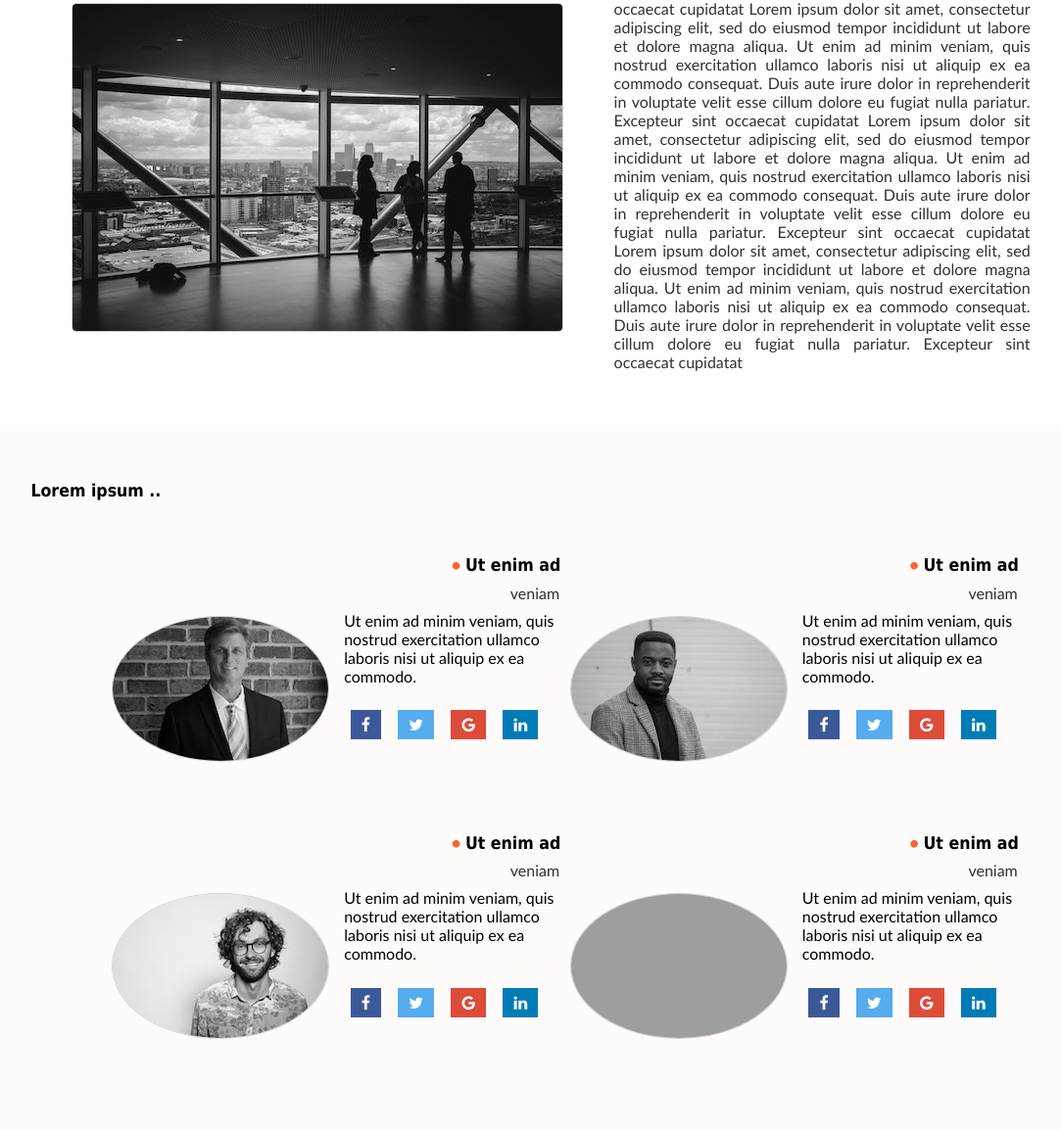
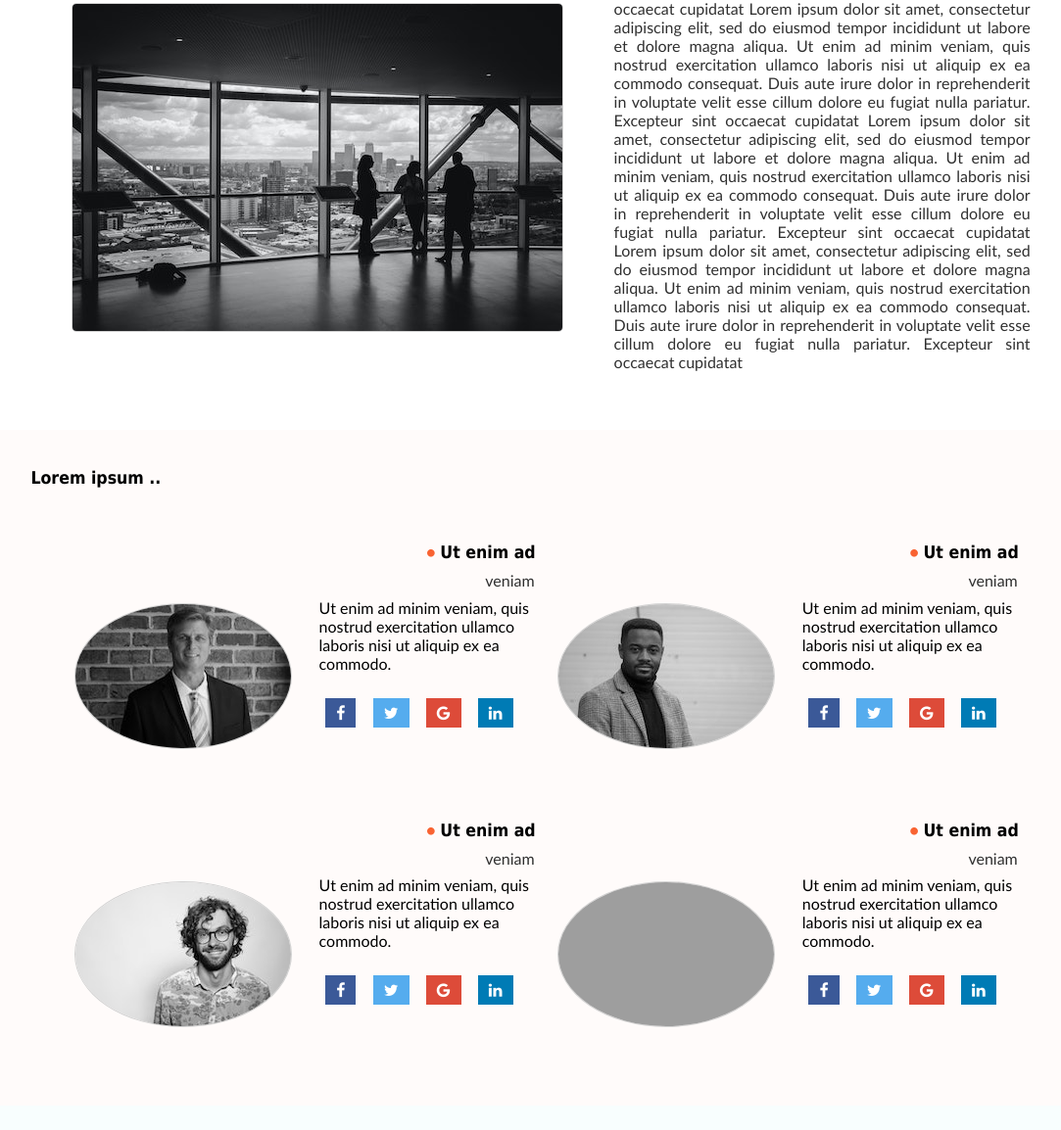
Before and after one commit to sunnysunny77/business, a PHP site: page / in a window 1280 px wide. Shown: the part 1708-2862 px from the top of the page at 98% size, without its empty margins (71-1154 px from the left). After the commit the page ends 2757 px from the top, so only its background shows below. Run offline with PHP 8.4, Linux system fonts and the light colour scheme; grey boxes are pictures that could not be loaded.

Commit message:
Update styles.css

```diff
--- a/css/styles.css
+++ b/css/styles.css
@@ -230,7 +230,7 @@ article h2 {
 
 #section2 {
   width: 100%;
-  padding: 2% 0;
+  padding: 1% 0;
   background-color: rgba(249, 99, 50, 0.025);
   text-align: center;
 }
@@ -247,6 +247,7 @@ article h2 {
   flex-direction: column;
   flex-wrap: wrap;
   width: 220px;
+  margin: auto 2% auto 0%;
 }
 
 #section2 h2 {
@@ -257,7 +258,7 @@ article h2 {
 #section2 img {
   vertical-align: super;
   border-radius: 50%;
-  margin: auto 1%;
+  margin: auto 2% auto 0%;
   filter: grayscale(100%);
 }
 
@@ -358,9 +359,6 @@ article h2 {
     height: initial;
   }
 }
-
-
-}
 @media only Screen and (max-width: 576px) {
   nav ul a,
   header h1,
```
